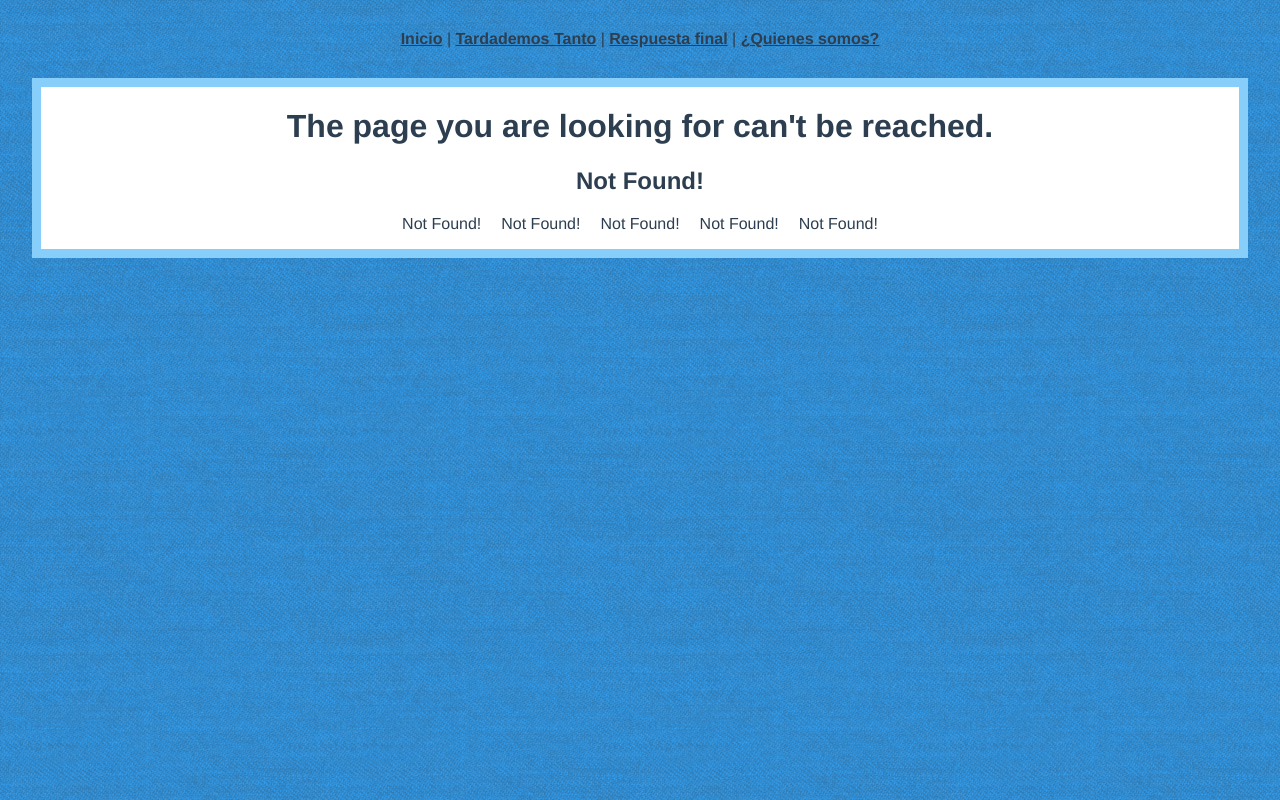
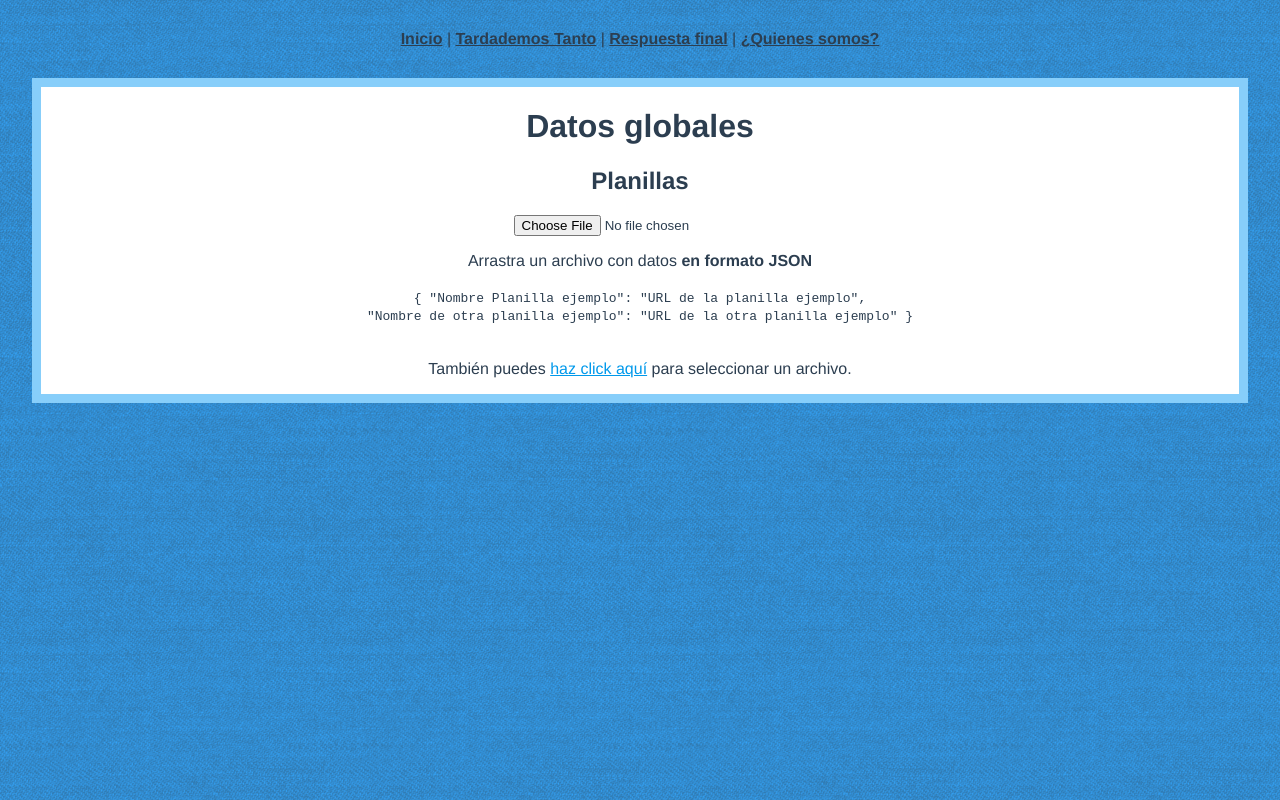
Before and after one commit to Marfullsen/respondedor-de-coordinadores, a Vue app: page /datos_globales in a window 1280 px wide. Before the commit this address had no page. Built offline with nearby package versions, Linux system fonts and the light colour scheme.

Commit message:
Feature: Leer archivos JSON, función de pegar y buscar rango, mejoras en la documentación, entre otros.

```diff
--- a/src/components/Welcome.vue
+++ b/src/components/Welcome.vue
@@ -12,6 +12,7 @@
       <li>Inicio</li>
       <li><router-link to="/tardaremos_tanto">Tardademos Tanto</router-link></li>
       <li><router-link to="/respuesta_final">Respuesta final</router-link></li>
+      <li><router-link to="/datos_globales">Datos Globales</router-link></li>
       <li><router-link to="/about">¿Quienes somos?</router-link></li>
     </ul>
   </div>
--- a/src/router/index.js
+++ b/src/router/index.js
@@ -2,6 +2,7 @@ import { createRouter, createWebHistory } from 'vue-router';
 import HomePage from '../views/HomePage.vue';
 import TardaremosTanto from '../views/TardaremosTanto.vue';
 import RespuestaFinal from '../views/RespuestaFinal.vue';
+import DatosGlobales from '../views/DatosGlobales.vue';
 import AboutMe from '../views/AboutMe.vue';
 import NotFound from '../components/NotFound.vue';
 
@@ -26,6 +27,11 @@ const routes = [
     component: RespuestaFinal,
   },
   {
+    path: '/datos_globales',
+    name: 'DatosGlobales',
+    component: DatosGlobales,
+  },
+  {
     path: '/about',
     name: 'AboutMe',
     component: AboutMe,
--- /dev/null
+++ b/src/views/DatosGlobales.vue
@@ -0,0 +1,103 @@
+<template>
+  <div>
+    <h1>Datos globales</h1>
+    <article>
+      <h1>Planillas</h1>
+      <div class="flex w-full h-screen items-center justify-center text-center">
+        <div class="p-12 bg-gray-100 border border-gray-300"
+          @dragover="dragover" @drop="drop">
+          <input type="file" name="fields[assetsFieldHandle][]" id="assetsFieldHandle"
+            class="w-px h-px opacity-0 overflow-hidden absolute" @change="onChange"
+            ref="file" accept=".txt,.json,.csv">
+          <label for="assetsFieldHandle" class="block cursor-pointer">
+            <div style="padding: 1em;">
+              Arrastra un archivo con datos <strong>en formato JSON</strong><br><br>
+              <code>
+              { "Nombre Planilla ejemplo": "URL de la planilla ejemplo",<br>
+                "Nombre de otra planilla ejemplo": "URL de la otra planilla ejemplo" }<br>
+              </code><br><br>
+              También puedes <span style="text-decoration: underline;
+                color: #0099eb; cursor: pointer;">
+                haz click aquí</span> para seleccionar un archivo.
+            </div>
+          </label>
+          <span v-if="this.filelist.length">
+            <span v-for="file in filelist" :key="file">
+              {{ file.name }}
+              <button class="ml-2" type="button" style="margin-left: 1em;"
+              @click="remove()" title="Remove file">Quitar archivo</button>
+            </span>
+          </span>
+        </div>
+        <textarea v-show="texto" v-model="texto" readonly
+        style="width: 60%; height: 200px; text-align:center;"
+        :style="borderColor"
+        placeholder='{ "Nombre": "URL",
+  "Nombre 2": "URL",
+  "Nombre 3": "URL", }'
+        ></textarea>
+      </div>
+    </article>
+  </div>
+</template>
+
+<script>
+export default {
+  name: 'DatosGlobales',
+  data() {
+    return {
+      filelist: [],
+      texto: '',
+      borderColor: '',
+    };
+  },
+  methods: {
+    loadTextFromFile() {
+      const file = this.filelist[0];
+      const reader = new FileReader();
+      const self = this;
+      reader.onload = function cargado(e) {
+        self.texto = e.target.result;
+        self.globalizarDatos(e.target.result);
+      };
+      reader.readAsText(file);
+    },
+    globalizarDatos(datos) {
+      try {
+        const datosJsonificados = JSON.parse(datos);
+        this.$root.$planillasJson = datosJsonificados;
+        this.embellecer(datosJsonificados);
+        this.borderColor = 'border: solid #00A88A';
+      } catch (error) {
+        this.texto = '¡Error al leer el archivo!\n¡Revisar formato JSON!';
+        this.borderColor = 'border: solid RED 5px; color: red;';
+      }
+    },
+    onChange() {
+      this.filelist = [...this.$refs.file.files];
+      this.loadTextFromFile();
+    },
+    remove() {
+      this.filelist = [];
+    },
+    dragover(event) {
+      event.preventDefault();
+    },
+    drop(event) {
+      event.preventDefault();
+      this.$refs.file.files = event.dataTransfer.files;
+      this.onChange();
+    },
+    embellecer(texto) {
+      let planillas = '';
+      Object.keys(texto).forEach((planilla) => {
+        planillas += (`✓ ${planilla}\n`);
+      });
+      this.texto = planillas;
+    },
+  },
+};
+</script>
+
+<style>
+</style>
--- a/src/views/RespuestaFinal.vue
+++ b/src/views/RespuestaFinal.vue
@@ -36,7 +36,7 @@
         <input v-model="planilla" @contextmenu.prevent="pegarAqui($event)"
           type="text" placeholder="Planilla">
         <label for="chboxPlanillaFila">&nbsp;&nbsp;filas &nbsp;&nbsp;</label>
-        <input v-model="filaX" @contextmenu.prevent="pegarAqui($event)"
+        <input v-model="filaX" @contextmenu.prevent="obtenerRango()"
          type="text" placeholder="FilaX">
         <label for="chboxPlanillaFila">&nbsp;&nbsp;a&nbsp;&nbsp;</label>
         <input v-model="filaY" @contextmenu.prevent="pegarAqui($event)"
@@ -225,6 +225,26 @@ export default {
     };
   },
   methods: {
+    obtenerRango() {
+      this.leerPortapapeles();
+      const separador = '\n';
+      const cleanedClipboard = this.portapapeles.replace(/\r/gm, '');
+      const rango = cleanedClipboard.match(/\n/g) || [];
+      const splitted = cleanedClipboard.split(separador);
+      console.log(rango.length);
+      if (rango.length) {
+        console.log('a');
+        this.filaX = splitted.at(0);
+        this.filaY = splitted.slice(-1);
+        console.log(splitted.at(0));
+        console.log(splitted.slice(-1));
+        console.log(this.filaX);
+        console.log(this.filaY);
+      } else {
+        console.log('B');
+        this.filaX = this.portapapeles;
+      }
+    },
     pegarAqui(e) {
       this.leerPortapapeles();
       e.target.value = this.portapapeles;
@@ -271,6 +291,7 @@ export default {
           })
           .catch(() => 'Error');
       } else {
+        // eslint-disable-next-line
         alert('Acceso al portapapeles no soportado.');
       }
     },
@@ -342,9 +363,13 @@ export default {
     seleccionarPlanilla(e) {
       this.planilla = e.target.innerHTML;
     },
+    leerPlanilla() {
+      this.planillas = this.$root.$planillasJson;
+    },
   },
   mounted() {
     this.leerPortapapeles();
+    this.leerPlanilla();
     this.previousPageCoordinador(this.$root.$coordinadorActivo);
   },
   computed: {
--- a/src/views/TardaremosTanto.vue
+++ b/src/views/TardaremosTanto.vue
@@ -115,7 +115,7 @@ export default {
       textoBtnCopiar: '',
       coordinadorSeleccionado: 'coordinador',
       agenteSeleccionado: 'Francisco',
-      inputNumPedido: '700',
+      inputNumPedido: '',
       inputMinutos: '30',
       genero: 'o',
       agentes: this.$agentes,
```
Also changed, not shown: src/components/ContenidoEditable.vue (added, +24 -0 lines), 2 other files (tests, documents, lock files or other folders).
